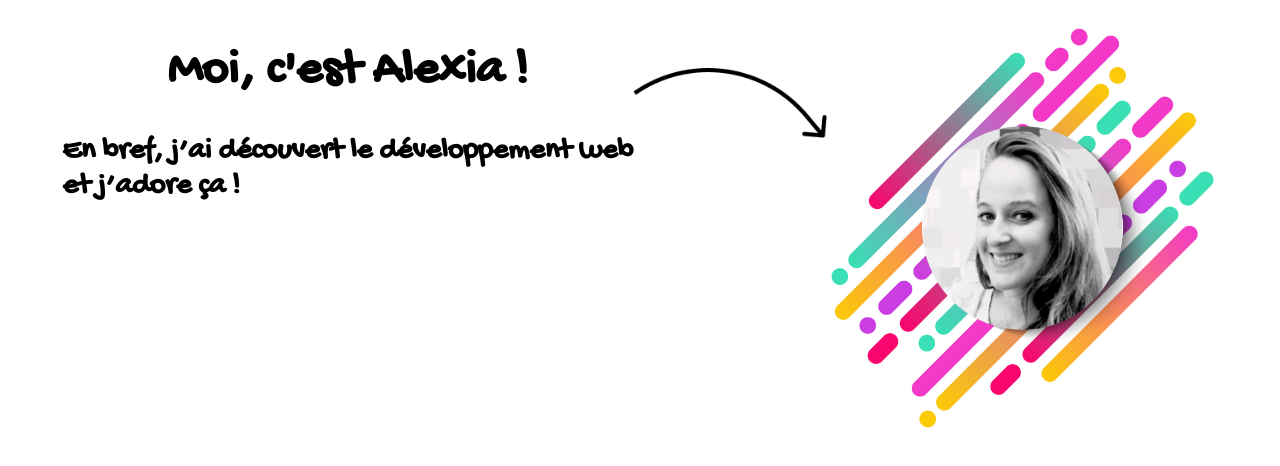
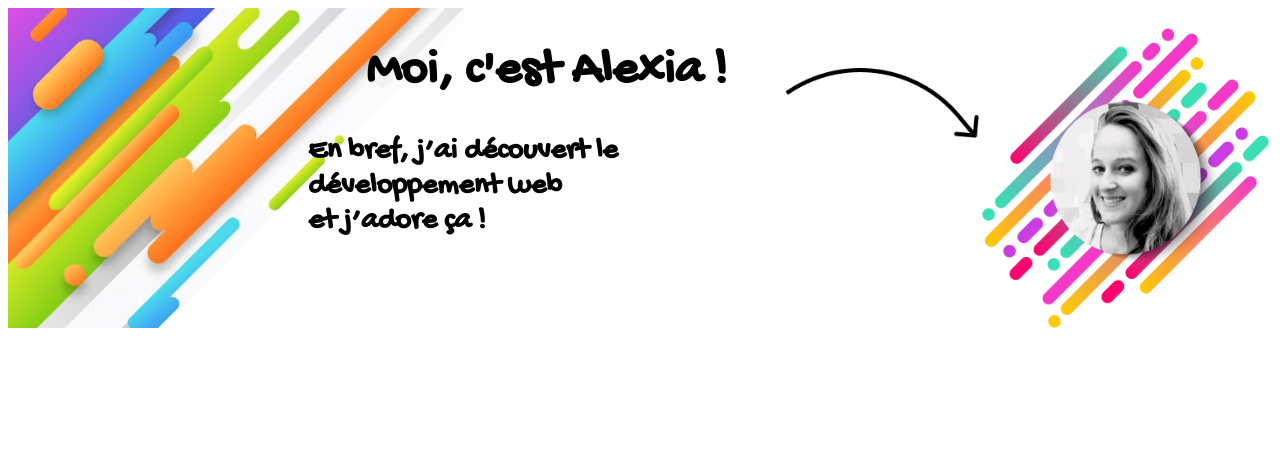
Before and after one commit to alexia-pratensi/portefolio, a plain HTML site: page index.html in a window 1280 px wide. Drawn offline with Linux system fonts and the light colour scheme.

Commit message:
background-image

```diff
--- a/index.html
+++ b/index.html
@@ -12,7 +12,7 @@
     <div id="header">
       <!-- title -->
       <div id="title">
-          <div>
+          <div id="text-title">
             <h1>Moi, c'est Alexia !</h1>
             <h2>En bref, j’ai découvert le développement web<br>et j’adore ça !</h2>
           </div>
--- a/style.css
+++ b/style.css
@@ -21,7 +21,13 @@
     #title {
       display: flex;
       justify-content: center;
+      background-image: url(./images/bkg.png);
+      background-repeat: no-repeat;
+      background-size: 500px;
+    }
 
+    #text-title {
+    margin-left: 300px;
     }
 
     .test {
@@ -47,7 +53,7 @@
     }
 
     #foto-avatar {
-      height: 400px;
+      height: 300px;
       /* border-radius: 50%; */
       margin-top: 20px;
     }
@@ -62,7 +68,7 @@
       #arrow-header {
         rotate: 130deg;
         width: 168px;
-        margin-left: 200px;
+        margin-left: 500px;
       }
 
       h1, h2 {
@@ -70,9 +76,9 @@
       }
 
       #foto-avatar {
-        height: 200px;
+        height: 300px;
         margin-top: -100px;
-        margin-right: 230px;
+        margin-right: 70px;
       }
 
     }
```
Also changed, not shown: images/bkg.png (added).
